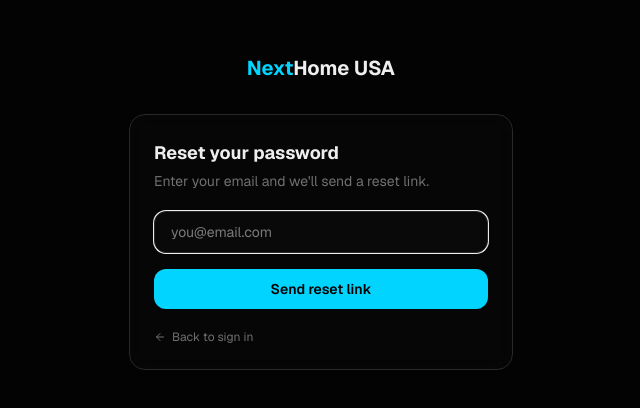
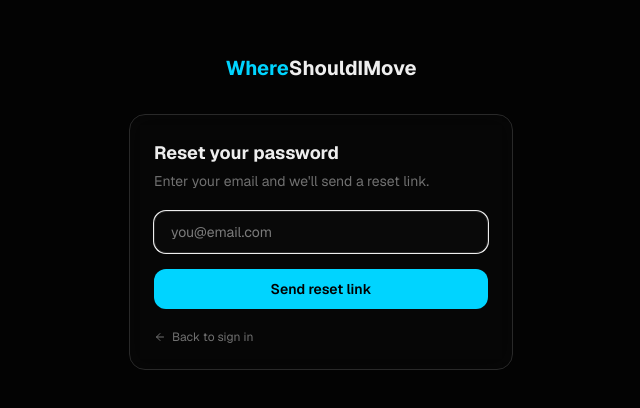
Before and after one commit to Kyle9159/where_should_i_move, a Next.js app: page /auth/forgot-password in a window 1280 px wide. Shown: the part 188-596 px from the top of the page, without its empty margins (319-959 px from the left). Built offline with nearby package versions, Linux system fonts and the light colour scheme; no server answers.

Commit message:
fix: rename nav brand to WhereShouldIMove across all pages

```diff
--- a/src/app/auth/forgot-password/page.tsx
+++ b/src/app/auth/forgot-password/page.tsx
@@ -33,7 +33,7 @@
 			<div className="w-full max-w-sm">
 				<div className="text-center mb-8">
 					<Link href="/" className="text-xl font-bold">
-						<span style={{ color: "var(--color-accent)" }}>Next</span>Home USA
+						<span style={{ color: "var(--color-accent)" }}>Where</span>ShouldIMove
 					</Link>
 				</div>
 
--- a/src/app/auth/reset-password/page.tsx
+++ b/src/app/auth/reset-password/page.tsx
@@ -113,7 +113,7 @@
 			<div className="w-full max-w-sm">
 				<div className="text-center mb-8">
 					<Link href="/" className="text-xl font-bold">
-						<span style={{ color: "var(--color-accent)" }}>Next</span>Home USA
+						<span style={{ color: "var(--color-accent)" }}>Where</span>ShouldIMove
 					</Link>
 				</div>
 				<div className="glass rounded-2xl p-6">
--- a/src/app/auth/signin/page.tsx
+++ b/src/app/auth/signin/page.tsx
@@ -50,7 +50,7 @@
 			<div className="w-full max-w-sm">
 				<div className="text-center mb-8">
 					<Link href="/" className="text-xl font-bold">
-						<span style={{ color: "var(--color-accent)" }}>Next</span>Home USA
+						<span style={{ color: "var(--color-accent)" }}>Where</span>ShouldIMove
 					</Link>
 					<p className="text-sm mt-2" style={{ color: "var(--color-muted)" }}>
 						{mode === "signin" ? "Sign in to your account" : "Create a free account"}
--- a/src/app/dashboard/page.tsx
+++ b/src/app/dashboard/page.tsx
@@ -140,7 +140,7 @@
 			{/* Header */}
 			<header className="border-b px-6 py-4 flex items-center justify-between glass" style={{ borderColor: "var(--color-border)" }}>
 				<Link href="/" className="font-bold text-lg">
-					<span style={{ color: "var(--color-accent)" }}>Next</span>Home USA
+					<span style={{ color: "var(--color-accent)" }}>Where</span>ShouldIMove
 				</Link>
 				<div className="flex items-center gap-4">
 					{isPremium && <PremiumBadge />}
--- a/src/app/explore/page.tsx
+++ b/src/app/explore/page.tsx
@@ -124,7 +124,7 @@
 			>
 				<div className="flex items-center justify-between p-4 border-b" style={{ borderColor: "var(--color-border)" }}>
 					<Link href="/" className="font-bold text-sm">
-						<span style={{ color: "var(--color-accent)" }}>Next</span>Home USA
+						<span style={{ color: "var(--color-accent)" }}>Where</span>ShouldIMove
 					</Link>
 					<div className="flex items-center gap-2">
 						<Link href="/map" className="text-xs flex items-center gap-0.5" style={{ color: "var(--color-muted)" }}><Map size={11} /> Map</Link>
--- a/src/app/page.tsx
+++ b/src/app/page.tsx
@@ -34,7 +34,7 @@
 			{/* Nav */}
 			<nav className="fixed top-0 inset-x-0 z-50 flex items-center justify-between px-6 py-4 glass border-b border-[var(--color-border)]">
 				<span className="font-bold text-lg tracking-tight">
-					<span style={{ color: "var(--color-accent)" }}>Next</span>Home USA
+					<span style={{ color: "var(--color-accent)" }}>Where</span>ShouldIMove
 				</span>
 				<div className="flex items-center gap-3">
 					<Link href="/explore" className="text-sm transition-colors hover:text-white hidden sm:inline" style={{ color: "var(--color-muted)" }}>
```
